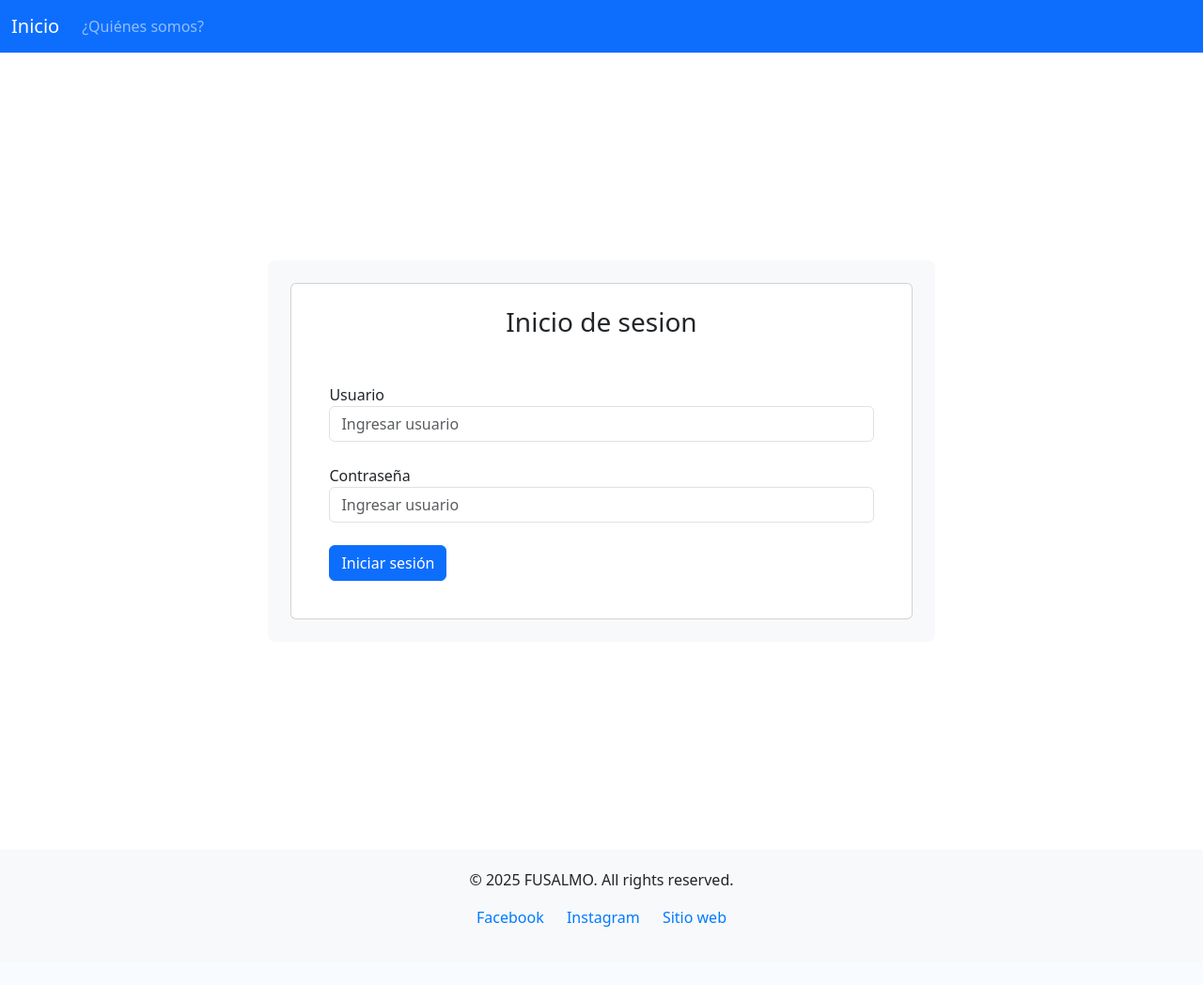
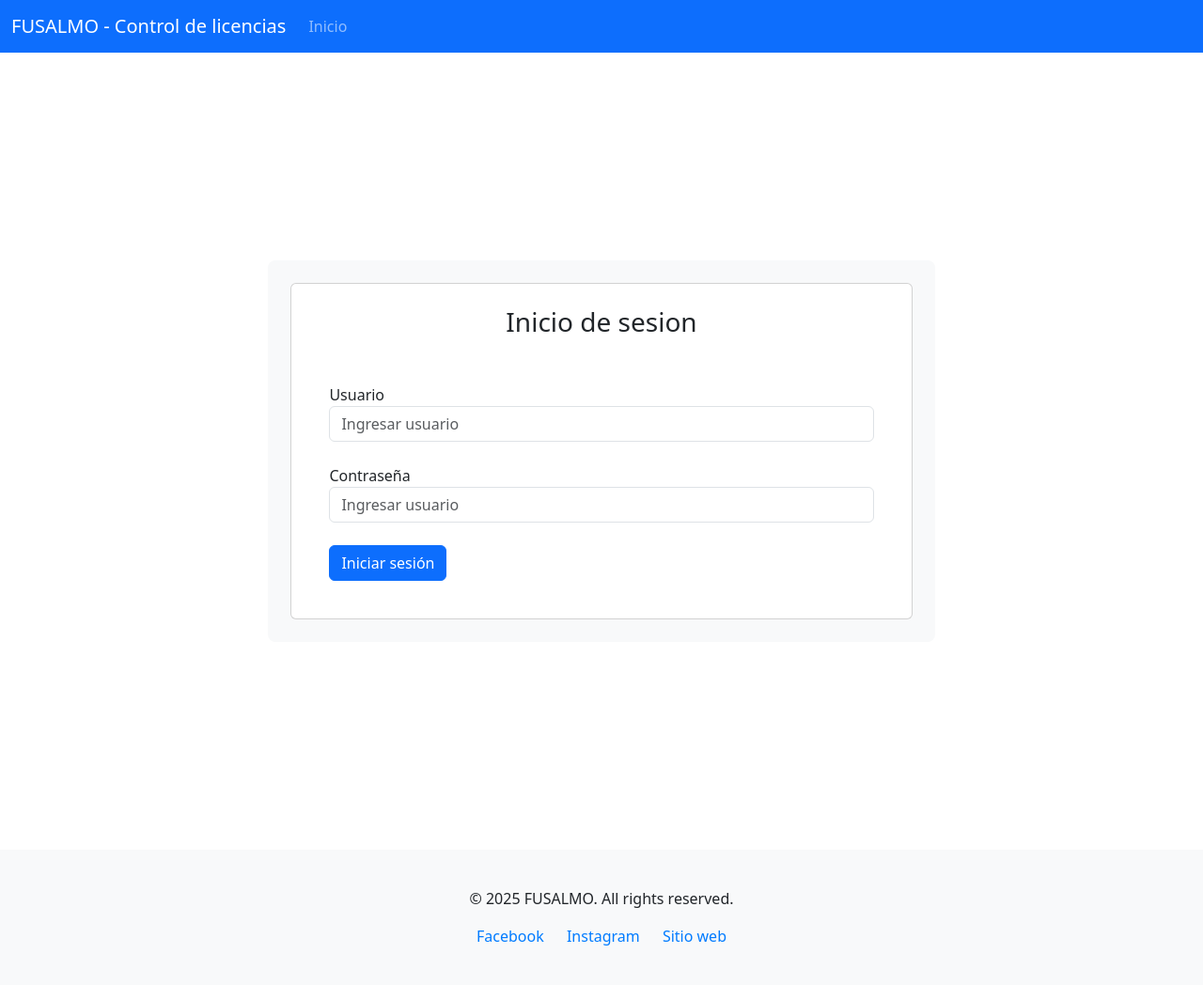
Before and after one commit to MR211604/license-control-fusalmo, a PHP site: page /license/index.php?page=login in a window 1280 px wide. Shown: the whole page at 94% size. Before the commit the page ends 986 px from the top, so only its background shows below. Run offline with PHP 8.4, Linux system fonts and the light colour scheme.

Commit message:
feat: agregando lista de usuarios y paginas template de create/edit

```diff
--- a/frontend/components/footer.php
+++ b/frontend/components/footer.php
@@ -1,3 +1,4 @@
+<footer>
 <div class="container">
   <p>&copy; <?php echo date("Y"); ?> FUSALMO. All rights reserved.</p>
   <ul class="social-media">
@@ -6,17 +7,30 @@
     <li><a href="https://fusalmo.org/" target="_blank">Sitio web</a></li>
   </ul>
 </div>
+</footer>
 
 <style>
   footer {
     background-color: #f8f9fa;
     padding: 20px 0;
     text-align: center;
+    bottom: 0;
+    width: 100%;
+    left: 0;
+    right: 0;
+    z-index: 100;
+  }
+
+  /* Asegurar que el contenido principal no se oculte detrás del footer */
+  body {
+    min-height: 100vh;
+    position: relative;
   }
 
   .social-media {
     list-style: none;
     padding: 0;
+    margin: 10px 0 0 0;
   }
 
   .social-media li {
--- a/frontend/components/header.php
+++ b/frontend/components/header.php
@@ -9,23 +9,30 @@ if (isset($_GET['logout'])) {
 }
 
 ?>
+
 <nav class="navbar navbar-expand-lg bg-primary" data-bs-theme="dark">
   <div class="container-fluid">
-    <ul class="nav navbar-nav">
+    <a class="navbar-brand">FUSALMO - Control de licencias</a>
+    <button class="navbar-toggler" type="button" data-bs-toggle="collapse" data-bs-target="#navbarTogglerDemo02" aria-controls="navbarTogglerDemo02" aria-expanded="false" aria-label="Toggle navigation">
+      <span class="navbar-toggler-icon"></span>
+    </button>
+    <div class="collapse navbar-collapse" id="navbarTogglerDemo02">
+      <ul class="navbar-nav me-auto mb-2 mb-lg-0">
+        <li class="nav-item">
+          <a class="nav-link" href="./index.php">Inicio</a>
+        </li>
+        <li class="nav-item">
+          <?php if (isset($_SESSION['id_rol']) && $_SESSION['id_rol'] == 1): ?>
+            <a class="nav-link" href="index.php?page=admin/users">Usuarios</a>
+          <?php endif; ?>
+        </li>
 
-      <a class="navbar-brand" href="./index.php">Inicio</a>
-
-      <?php if (isset($_SESSION['id_rol']) && $_SESSION['id_rol'] == 1): ?>
-        <a class="navbar-brand" href="index.php?page=admin/users">Usuarios</a>
-      <?php endif; ?>
-
-      <?php if (isset($_SESSION['user_id'])): ?>
-        <a href="?logout=true">Cerrar sesión</a>
-      <?php endif; ?>
-
-      <li class="nav-item">
-        <a class="nav-link" href="https://fusalmo.org/salesianos/?view=aboutus&about=fusalmo" target="_blank">¿Quiénes somos?</a>
-      </li>
-    </ul>
+        <li class="nav-item">
+          <?php if (isset($_SESSION['user_id'])): ?>
+            <a class="nav-link" href="?logout=true">Cerrar sesión</a>
+          <?php endif; ?>
+        </li>
+      </ul>
+    </div>
   </div>
 </nav>
--- a/frontend/index.php
+++ b/frontend/index.php
@@ -7,7 +7,7 @@ session_start();
 $page = isset($_GET['page']) ? $_GET['page'] : 'home';
 
 // Lista de páginas válidas
-$allowed_pages = ['home', 'login', 'register', 'admin/users'];
+$allowed_pages = ['home', 'login', 'register','licenses/addLicense', 'licenses/editLicense', 'admin/users', 'admin/addUser', 'admin/editUser'];
 
 // Validar la página
 if (!in_array($page, $allowed_pages)) {
@@ -28,6 +28,7 @@ $page_path = "./pages/{$page}.php";
   <title>FUSALMO - Control de licencias</title>
   <link href="https://cdn.jsdelivr.net/npm/bootstrap@5.3.5/dist/css/bootstrap.min.css" rel="stylesheet" integrity="sha384-SgOJa3DmI69IUzQ2PVdRZhwQ+dy64/BUtbMJw1MZ8t5HZApcHrRKUc4W0kG879m7" crossorigin="anonymous">
   <script src="https://cdn.jsdelivr.net/npm/bootstrap@5.3.5/dist/js/bootstrap.bundle.min.js" integrity="sha384-k6d4wzSIapyDyv1kpU366/PK5hCdSbCRGRCMv+eplOQJWyd1fbcAu9OCUj5zNLiq" crossorigin="anonymous"></script>
+  <link rel="stylesheet" href="https://cdn.jsdelivr.net/npm/bootstrap-icons@1.11.3/font/bootstrap-icons.min.css">
 </head>
 
 <body>
--- a/frontend/pages/login.php
+++ b/frontend/pages/login.php
@@ -9,7 +9,6 @@ if (isset($_SESSION["user_id"])) {
 if ($_SERVER["REQUEST_METHOD"] == "POST") {
 
   //Haciendo la peticion HTTP hacia /auth/login
-
   $data = [
     'username' => $_POST['username'],
     'password' => $_POST['password']
```
Also changed, not shown: frontend/pages/admin/users.php (+14 -13 lines), frontend/pages/home.php (+87 -17 lines), frontend/pages/admin/addUser.php (added), frontend/pages/admin/editUser.php (added), frontend/pages/licenses/addLicense.php (added), frontend/pages/licenses/editLicense.php (added).
